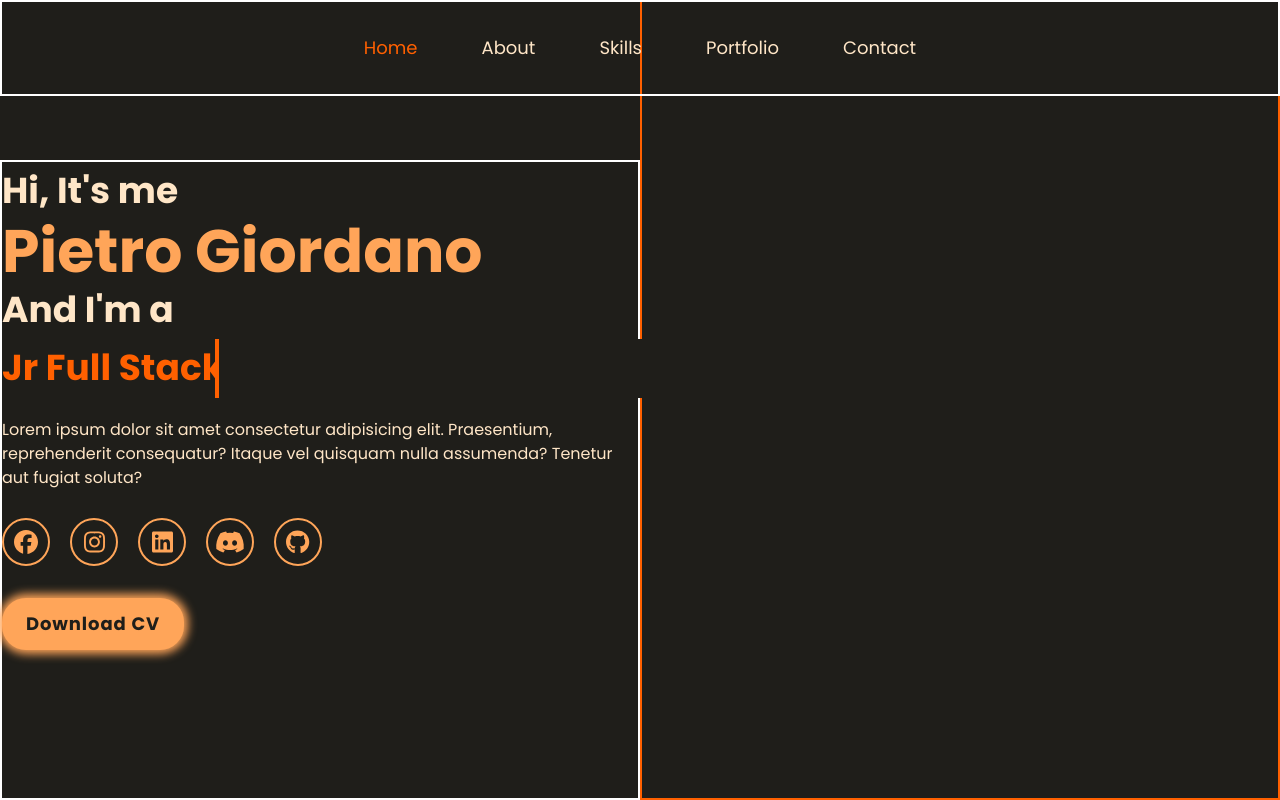
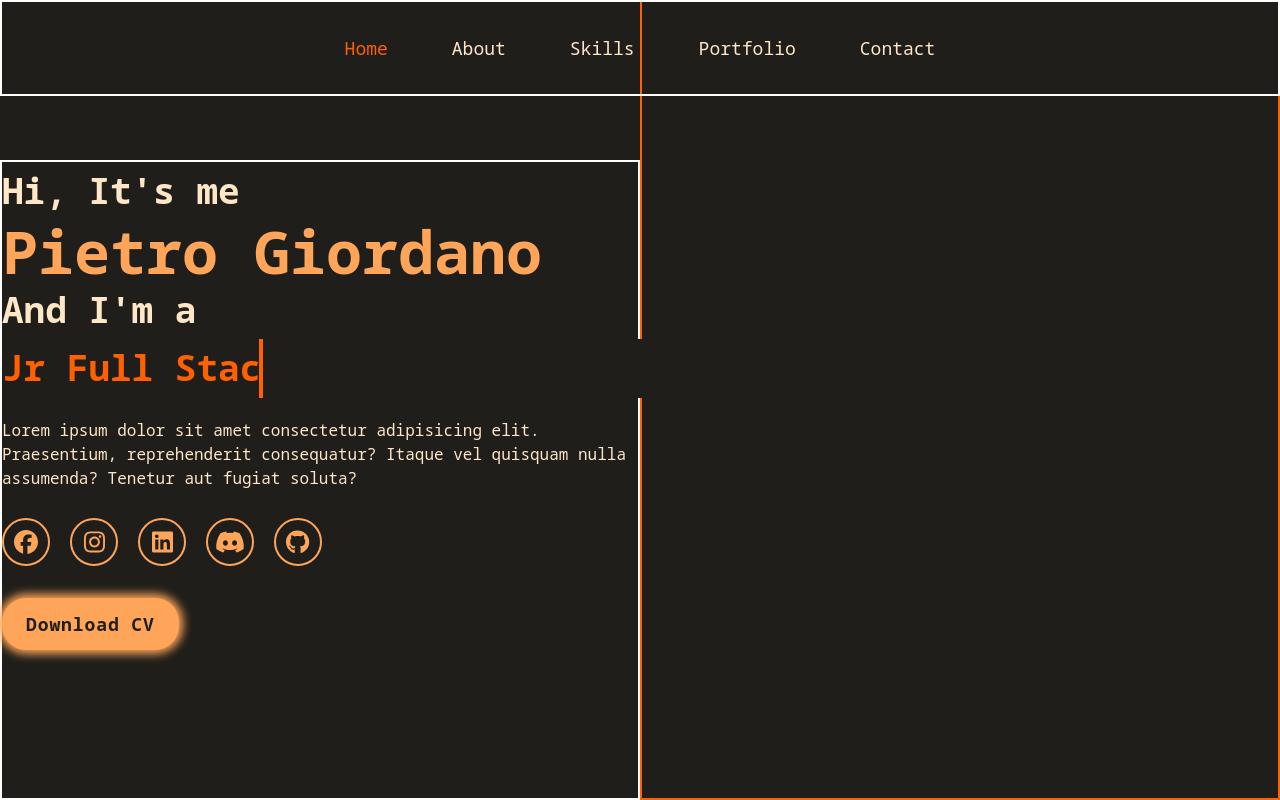
Before and after one commit to pietro-giordano/portfolio_frontend, a Vue app: page / in a window 1280 px wide. Built offline with nearby package versions, Linux system fonts and the light colour scheme.

Commit message:
cambio font

```diff
--- a/index.html
+++ b/index.html
@@ -8,7 +8,7 @@
             <title>Pietro Giordano's Website</title>
             <link rel="preconnect" href="https://fonts.googleapis.com">
             <link rel="preconnect" href="https://fonts.gstatic.com" crossorigin>
-            <link href="https://fonts.googleapis.com/css2?family=Poppins:ital,wght@0,100;0,200;0,300;0,400;0,500;0,600;0,700;0,800;0,900;1,100;1,200;1,300;1,400;1,500;1,600;1,700;1,800;1,900&display=swap"
+            <link href="https://fonts.googleapis.com/css2?family=Noto+Sans+Mono:wght@100;200;300;400;500;600;700;800;900&display=swap"
                   rel="stylesheet">
       </head>
 
--- a/src/components/AppHeader.vue
+++ b/src/components/AppHeader.vue
@@ -37,6 +37,7 @@ export default {
 
             // funzione cambia testo
             changeText() {
+                  // setInterval(() => {
                   setTimeout(() => {
                         this.$refs.textmation.textContent = 'Jr Full Stack Web Developer';
                   }, 0);
@@ -46,19 +47,13 @@ export default {
                   setTimeout(() => {
                         this.$refs.textmation.textContent = 'Jr Back End Web Developer';
                   }, 12300);
+                  // }, 18450);
             },
-            resetText() {
-                  setInterval(this.changeText(), 18450);
-            }
       },
       mounted() {
 
             this.changeText();
       },
-      created() {
-
-            setInterval(this.changeText(), 18450);
-      }
 }
 </script>
 
--- a/src/style.css
+++ b/src/style.css
@@ -4,6 +4,6 @@
 
 @layer base {
       html {
-            font-family: 'Poppins', sans-serif;
+            font-family: 'Noto Sans Mono', monospace;
       }
 }
--- a/tailwind.config.js
+++ b/tailwind.config.js
@@ -19,7 +19,7 @@ export default {
             extend: {
                   // aggiunta animazione custom testo jumbotron
                   animation: {
-                        textmation: 'textmation 6s steps(24) infinite'
+                        textmation: 'textmation 6s steps(25) infinite'
                   },
                   keyframes: {
                         textmation: {
```
